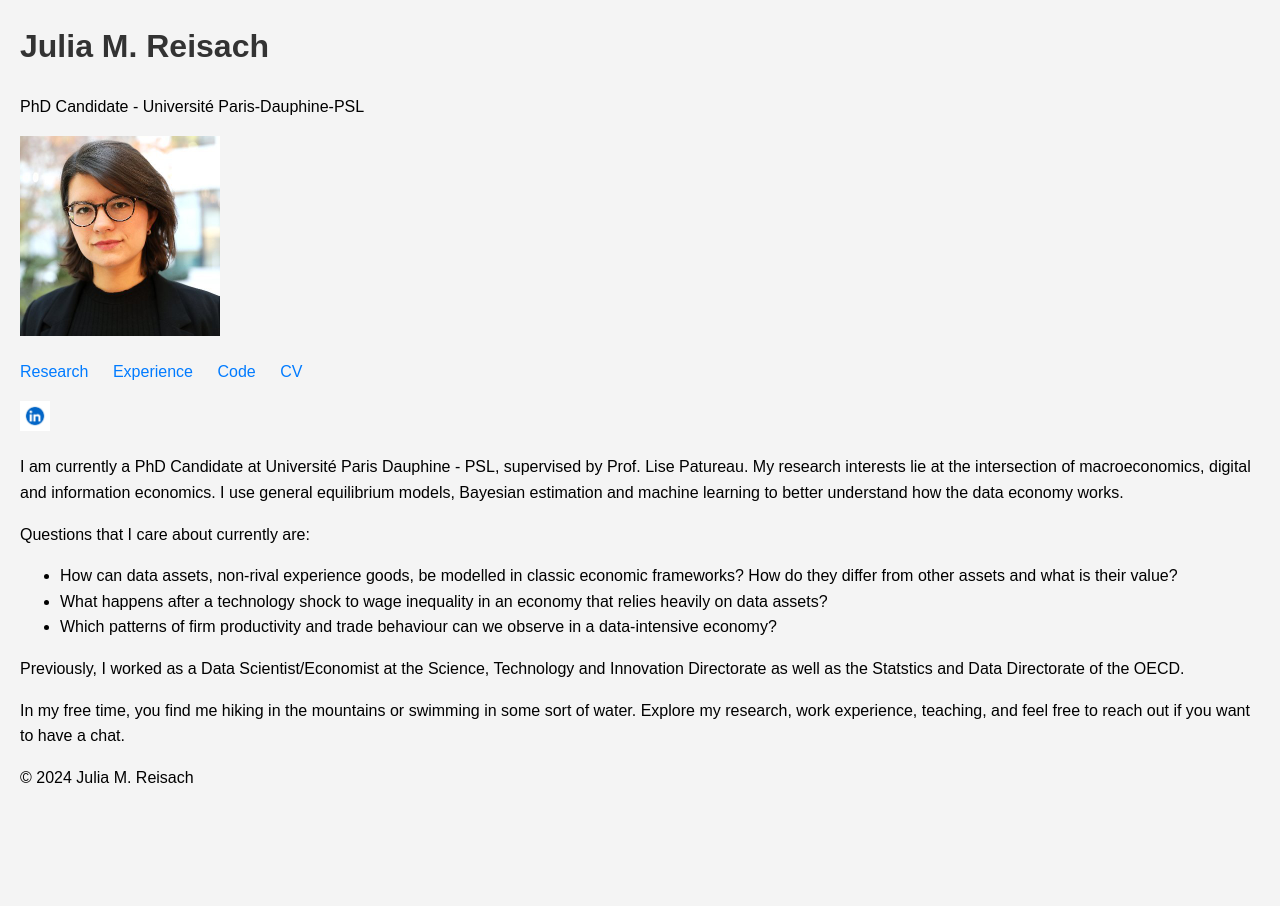
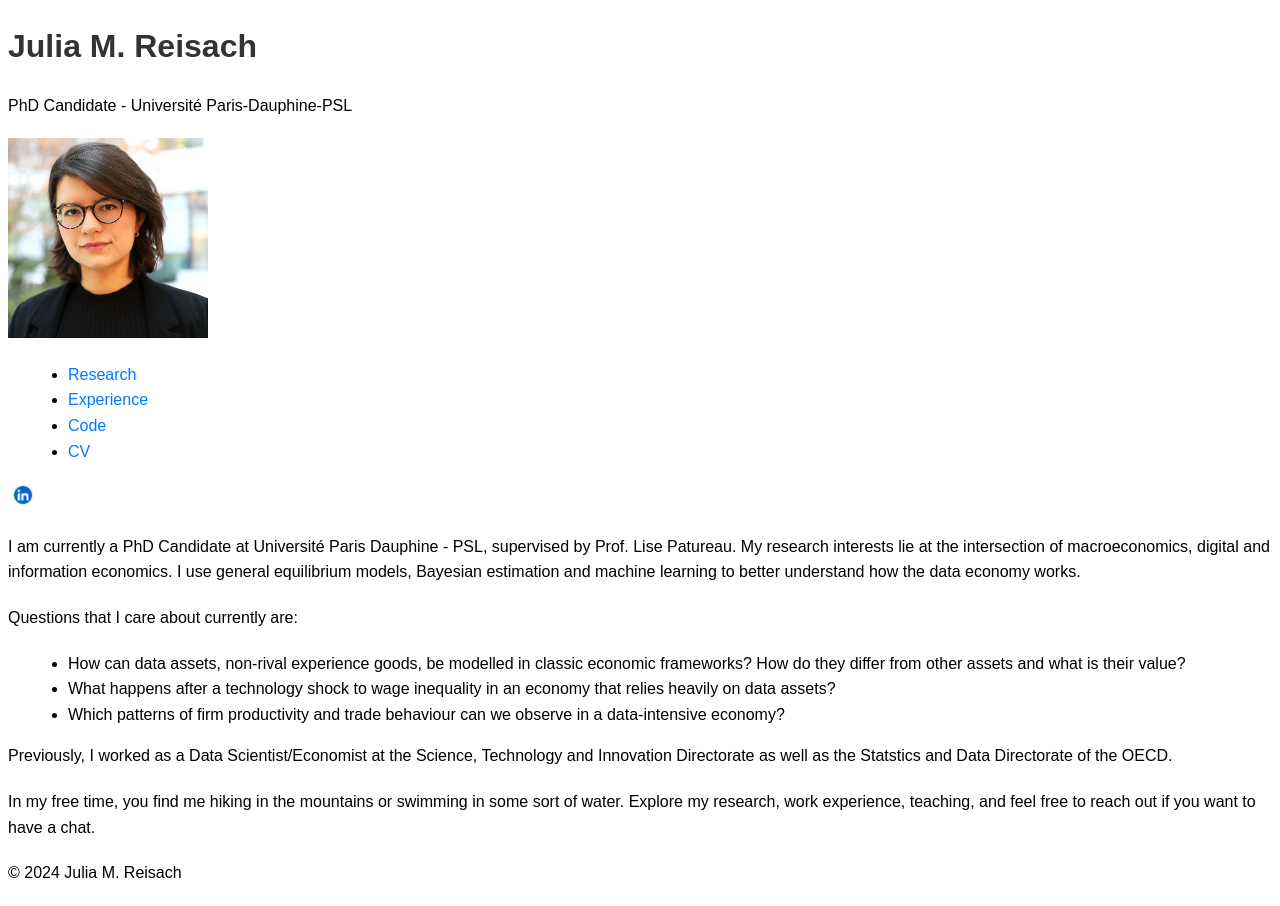
Before and after one commit to julia-m-schmidt/julia-m-schmidt.github.io, a Jekyll site: the page built from index.md, in a window 1280 px wide. Built offline with Jekyll 4.4.1, drawn with Linux system fonts in a browser that asks for light colours.

Commit message:
update styles

```diff
--- a/assets/css/style.css
+++ b/assets/css/style.css
@@ -1,29 +1,27 @@
 body {
     font-family: Arial, sans-serif;
     line-height: 1.6;
-    margin: 20px;
-    background-color: #f4f4f4;
 }
 
-  h1, h2, h3 {
+h1, h2 {
     color: #333;
+    margin-bottom: 20px;
 }
 
-  nav ul {
-    list-style: none;
-    padding: 0;
+p {
+    margin-bottom: 20px;
 }
 
-  nav ul li {
-    display: inline;
-    margin-right: 20px;
+ul {
+    margin-left: 20px;
+    list-style-type: disc;
 }
 
-  nav ul li a {
+a {
+    color: #007BFF;
     text-decoration: none;
-    color: #007BFF;
 }
 
-  nav ul li a:hover {
-    color: #0056b3;
+a:hover {
+    text-decoration: underline;
 }
```
Lines whose indentation alone changed are shown as unchanged.
